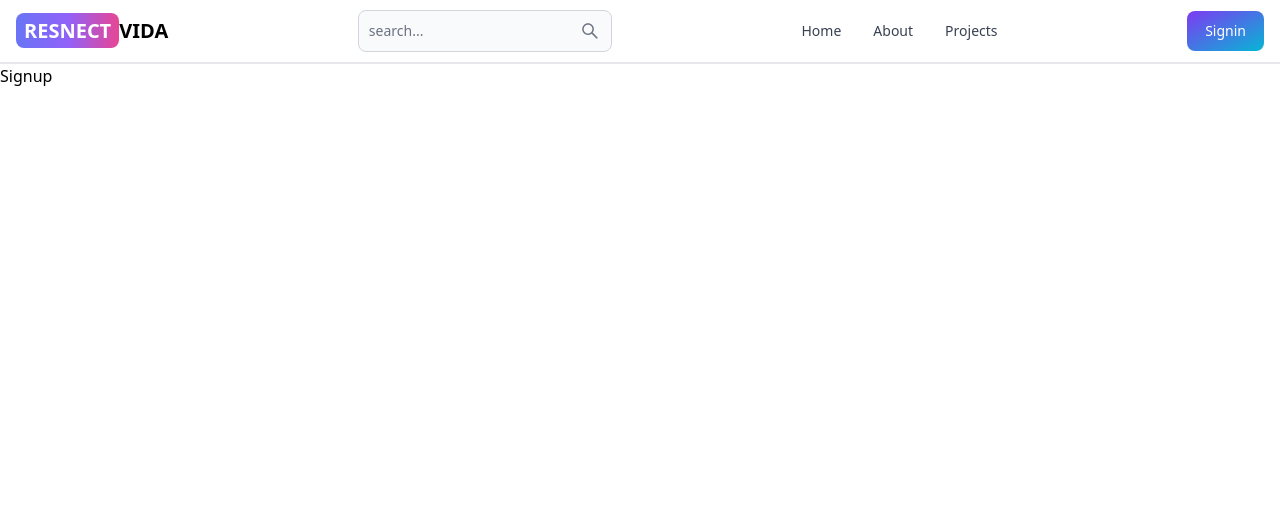
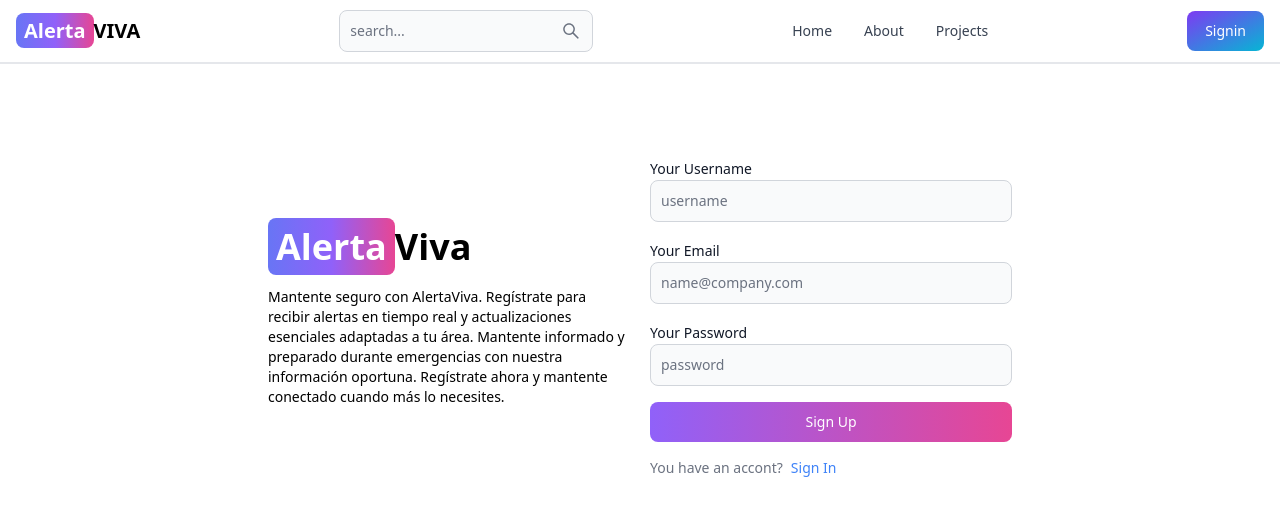
Before and after one commit to vinciCode999/mern-blog, a React (Vite) app in the folder client/: page /sign-up in a window 1280 px wide. Shown: the top 516 px of the page. Built offline with nearby package versions, Linux system fonts and the light colour scheme.

Commit message:
create sign up page ui

```diff
--- a/client/src/layouts/Header.jsx
+++ b/client/src/layouts/Header.jsx
@@ -12,8 +12,8 @@
         <span className='px-2 py-1
         bg-gradient-to-r from-indigo-500 via-purple-500 to-pink-500 rounded-lg
         text-white
-        '>RESNECT</span>
-        VIDA
+        '>Alerta</span>
+        VIVA
       </Link>
 
       <form>
--- a/client/src/pages/Signup.jsx
+++ b/client/src/pages/Signup.jsx
@@ -1,7 +1,71 @@
+import { Button, Label, TextInput } from 'flowbite-react'
 import React from 'react'
+import { Link } from 'react-router-dom'
+
 
 export default function Signup() {
   return (
-    <div>Signup</div>
+    <div className='min-h-screen mt-20'>
+      <div className="flex p-3 max-w-3xl mx-auto flex-col md:flex-row
+        md:items-center gap-5
+      ">
+        {/* left */}
+        <div className="flex-1">
+          <Link to="/" className='font-bold
+          dark:text-white text-4xl'>
+            <span className='px-2 py-1
+            bg-gradient-to-r from-indigo-500 via-purple-500 to-pink-500 rounded-lg
+            text-white
+          '>Alerta</span>
+          Viva
+        </Link>
+        <p className='text-sm mt-5'>
+          Mantente seguro con AlertaViva.
+          Regístrate para recibir alertas en tiempo real y actualizaciones esenciales adaptadas a tu área.
+          Mantente informado y preparado durante emergencias con nuestra información oportuna.
+          Regístrate ahora y mantente conectado cuando más lo necesites.
+        </p>
+      </div>
+
+        {/* right */}
+        <div className="flex-1">
+          <form className='flex  flex-col gap-4'>
+            <div>
+              <Label value="Your Username"/>
+              <TextInput
+                type="text"
+                id="username"
+                placeholder='username'
+              />
+            </div>
+
+            <div>
+              <Label value="Your Email"/>
+              <TextInput
+                type='email'
+                placeholder='name@company.com'
+                id="email"
+              />
+            </div>
+
+            <div>
+              <Label value="Your Password"/>
+              <TextInput
+                type="password"
+                placeholder='password'
+                id="password"
+              />
+            </div>
+            <Button gradientDuoTone='purpleToPink'>
+              Sign Up
+            </Button>
+          </form>
+          <div className='flex gap-2 text-sm mt-4'>
+            <span className='text-sm text-gray-500'>You have an accont?</span>
+            <Link className='text-blue-500' to="/sign-in">Sign In</Link>
+          </div>
+        </div>
+      </div>
+    </div>
   )
 }
```
